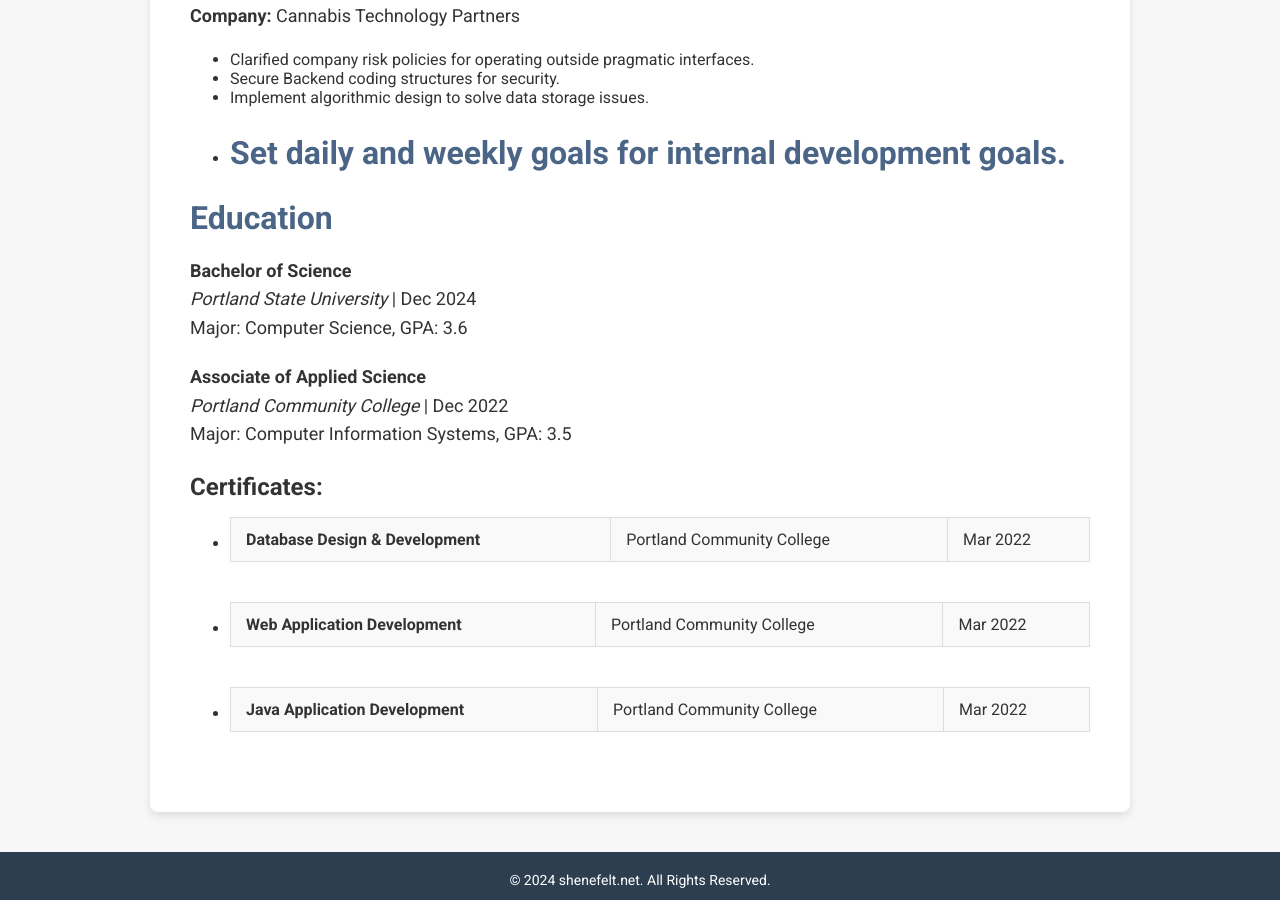
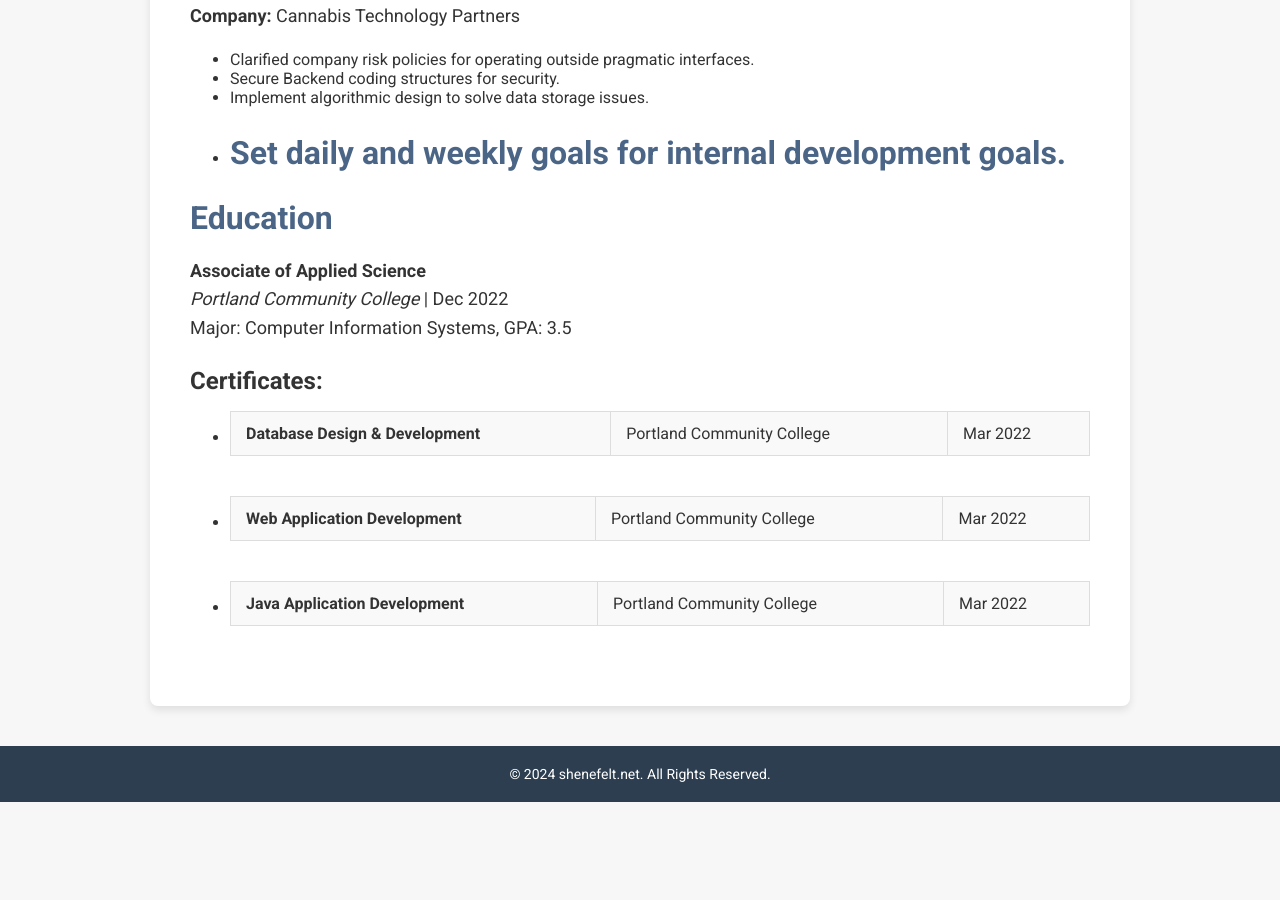
Before and after one commit to greg0rys/greg0rys.github.io, a Jekyll site: the page built from index.md, in a window 1280 px wide and 900 px high, scrolled down 2008 px. Built offline with Jekyll 4.4.1, drawn with Linux system fonts in a browser that asks for light colours; after the commit the page ends 2810 px from its top, so only the background shows below that.

Commit message:
Update index.md

```diff
--- a/index.md
+++ b/index.md
@@ -71,10 +71,6 @@
 
 ## Education
 
-**Bachelor of Science**
-*Portland State University* | Dec 2024
-Major: Computer Science, GPA: 3.6
-
 **Associate of Applied Science**
 *Portland Community College* | Dec 2022
 Major: Computer Information Systems, GPA: 3.5
```
